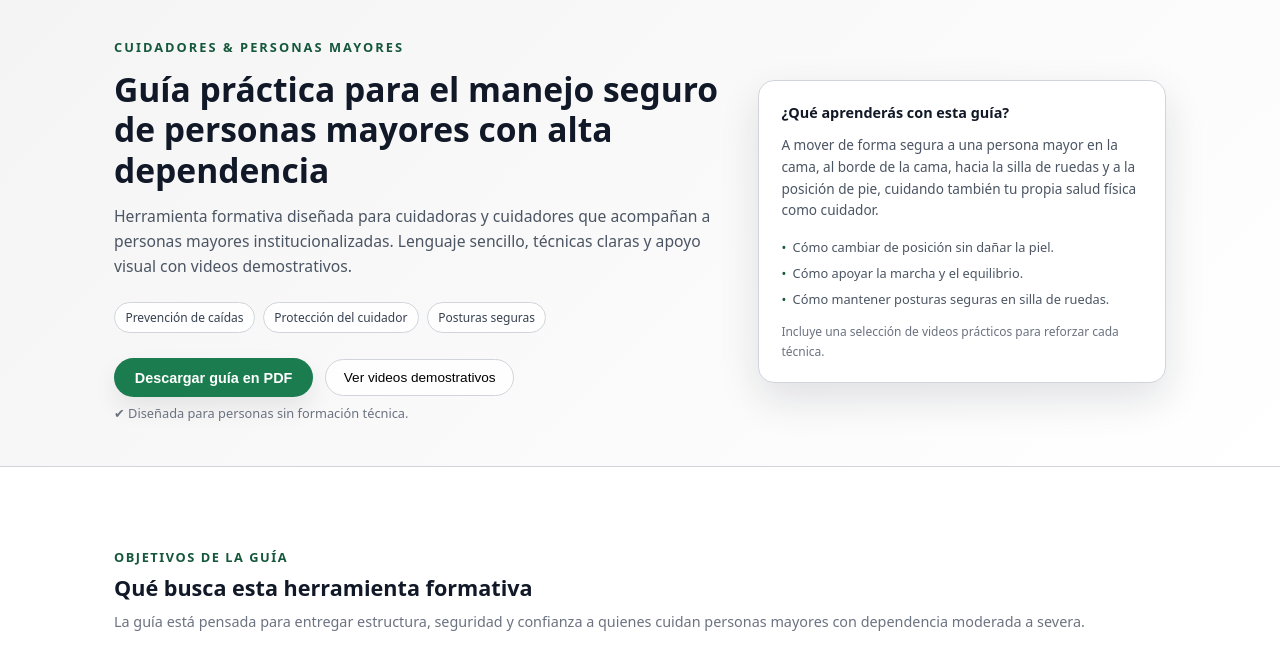
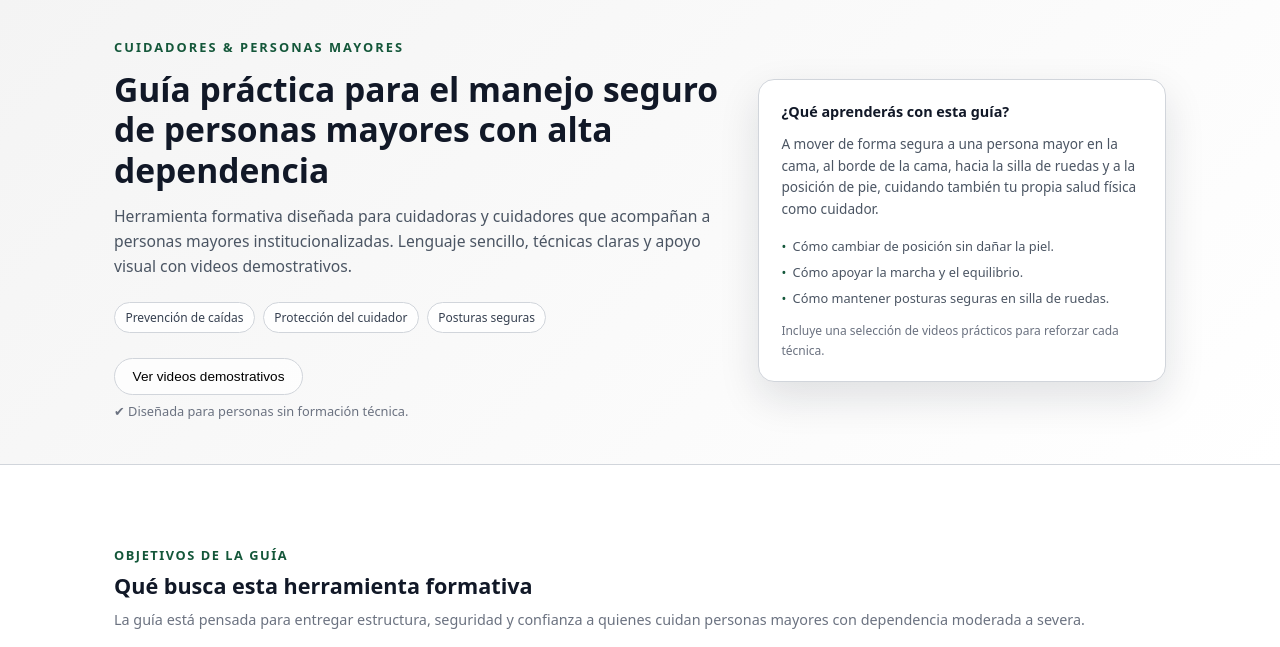
Before and after one commit to italocamposmontenegro-debug/ELEAM-Posicionamiento, a plain HTML site: page index.html in a window 1280 px wide. Shown: the part 76-723 px from the top of the page. Drawn offline with Linux system fonts and the light colour scheme.

Commit message:
Remove PDF download button from index.html
Removed button for downloading PDF guide.

```diff
--- a/index.html
+++ b/index.html
@@ -483,9 +483,6 @@
             <span class="badge">Posturas seguras</span>
           </div>
           <div class="hero-actions">
-            <button class="btn-primary" onclick="alert('Aquí puedes vincular la descarga de un PDF cuando lo tengas disponible.')">
-              Descargar guía en PDF
-            </button>
             <button class="btn-secondary-ghost" onclick="document.getElementById('videos').scrollIntoView({behavior:'smooth'})">
               Ver videos demostrativos
             </button>
```
